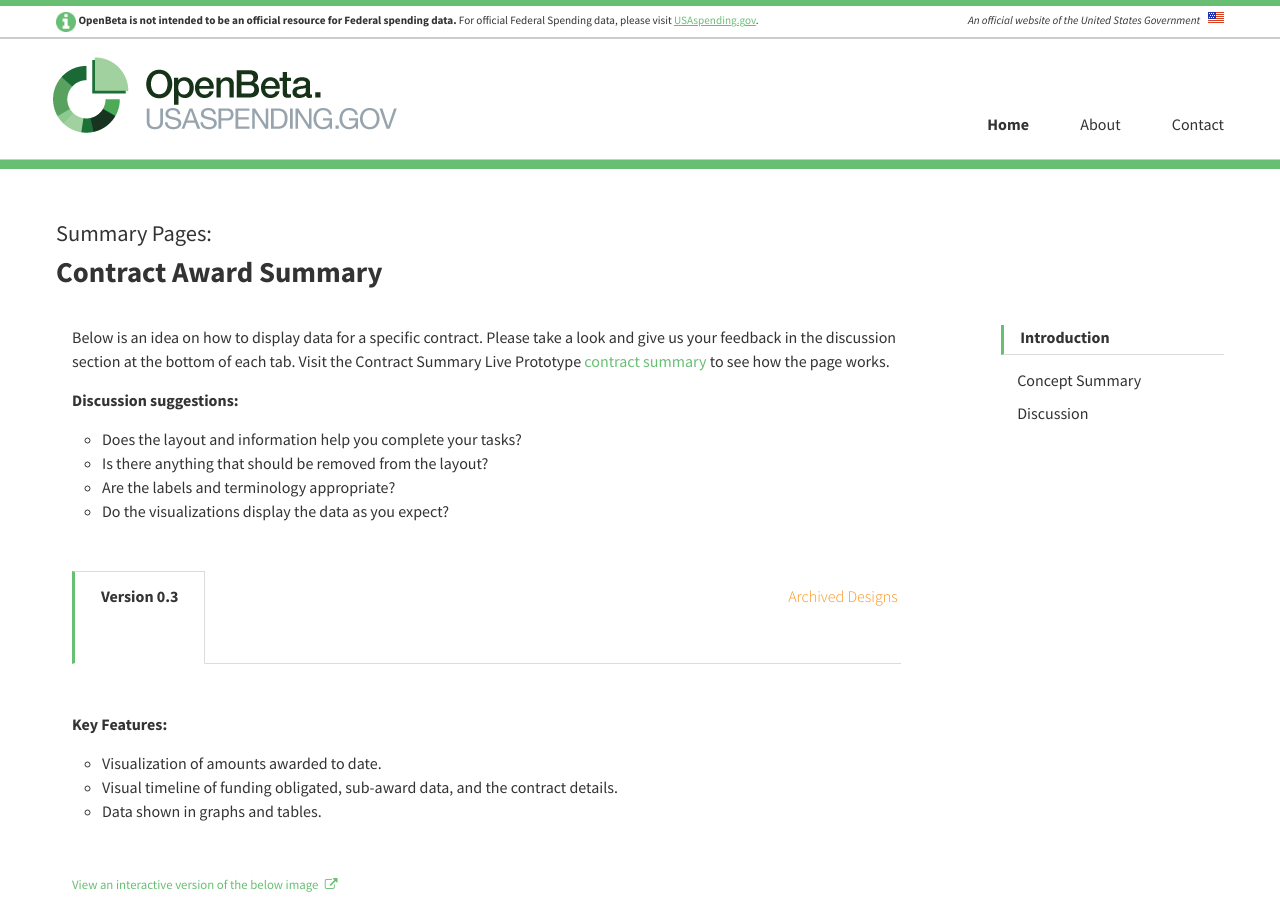
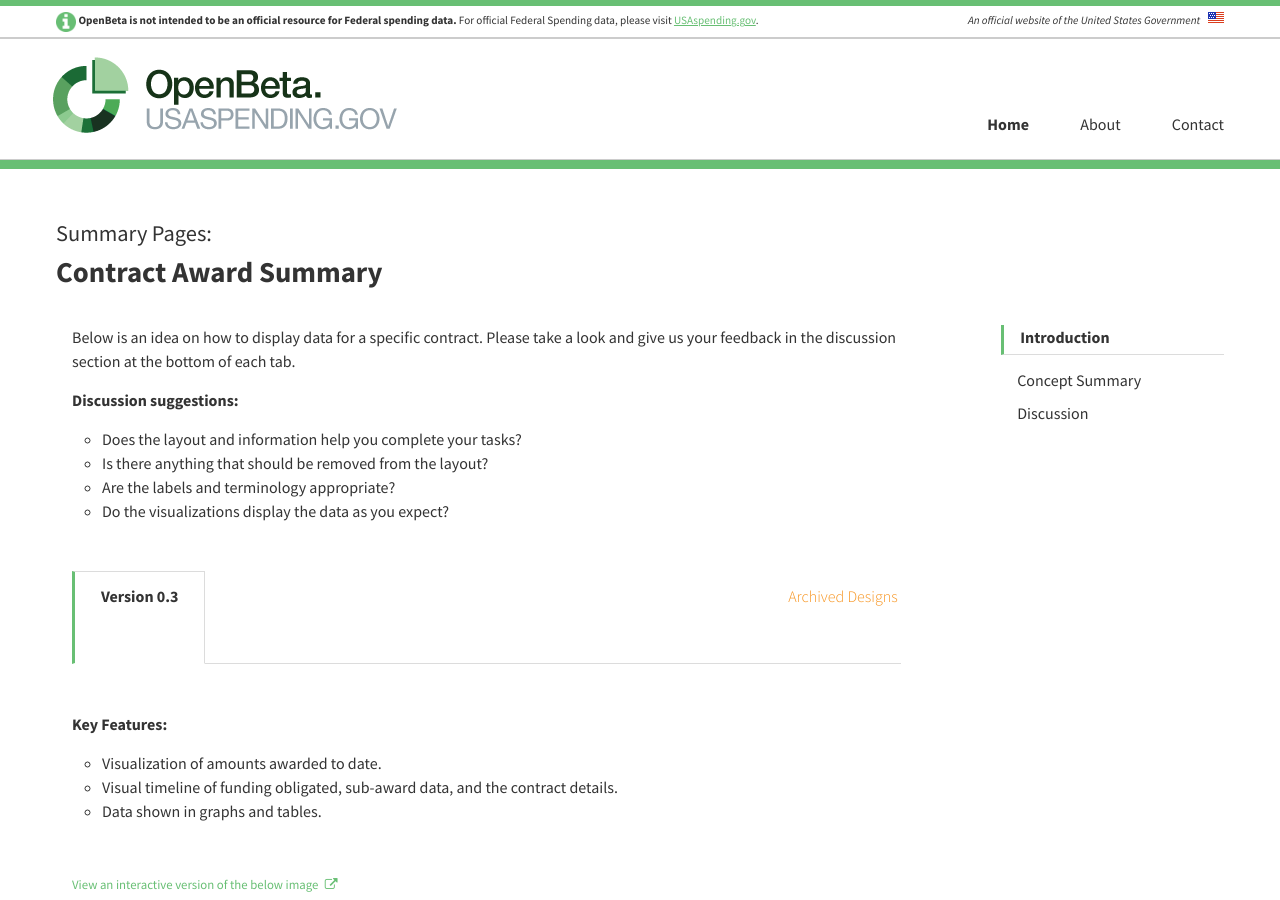
Before and after one commit to fedspendingtransparency/openbeta, a Jekyll site: the page built from _concepts/contract-summary.md, in a window 1280 px wide and 900 px high. Built offline with Jekyll 4.4.1, drawn with Linux system fonts in a browser that asks for light colours; nearby versions of some CDN libraries; library files that are not in the unit come from our copies; comment, search, counter and statistics services are not loaded.

Commit message:
Update contract-summary.md

```diff
--- a/_concepts/contract-summary.md
+++ b/_concepts/contract-summary.md
@@ -11,7 +11,7 @@ category: "Summary Pages:"
 headline: Contract Award Summary
 
 copy:
-  - text: Below is an idea on how to display data for a specific contract. Please take a look and give us your feedback in the discussion section at the bottom of each tab. Visit the Contract Summary Live Prototype <a class="usa-cta" href="../contract-summary">contract summary</a> to see how the page works.
+  - text: Below is an idea on how to display data for a specific contract. Please take a look and give us your feedback in the discussion section at the bottom of each tab.
 
 discussion_title: "Discussion suggestions:"
 
```
